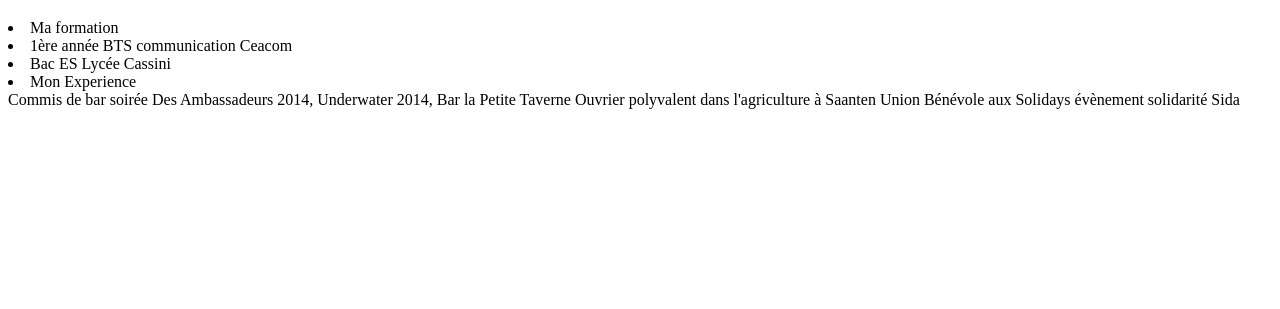
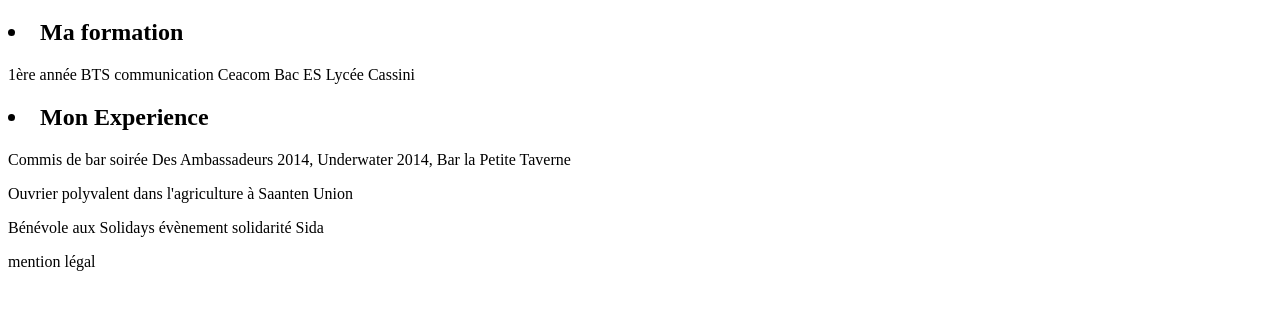
Before and after one commit to Eliasmateo/repotest, a plain HTML site: page parcours.html in a window 1280 px wide. Shown: the part 61-370 px from the top of the page. Drawn offline with Linux system fonts and the light colour scheme.

```diff
--- a/parcours.html
+++ b/parcours.html
@@ -5,16 +5,25 @@
     <title>Document</title>
 </head>
 <body>
+
+
     <h1>Mon CV</h1>
-    <li>Ma formation</li>
-    <li>1ère année BTS communication Ceacom</li>
-    <li>Bac ES Lycée Cassini</li>
-    <li>Mon Experience</li>
+    <h2><li>Ma formation</li></h2>
     <main>
-    Commis de bar soirée Des Ambassadeurs 2014, Underwater 2014, Bar la Petite Taverne
-    Ouvrier polyvalent dans l'agriculture à Saanten Union
-    Bénévole aux Solidays évènement solidarité Sida
+    1ère année BTS communication Ceacom
+    Bac ES Lycée Cassini
     </main>
+
+    <h2><li>Mon Experience</li></h2>
+    <main>
+        <p>Commis de bar soirée Des Ambassadeurs 2014, Underwater 2014, Bar la Petite Taverne</p>
+    <p>Ouvrier polyvalent dans l'agriculture à Saanten Union</p>
+    <p>Bénévole aux Solidays évènement solidarité Sida</p>
+    </main>
+
+<footer>
+mention légal
+</footer>
 
 </body>
 </html>
```
Also changed, not shown: index.html (+11 -2 lines).
